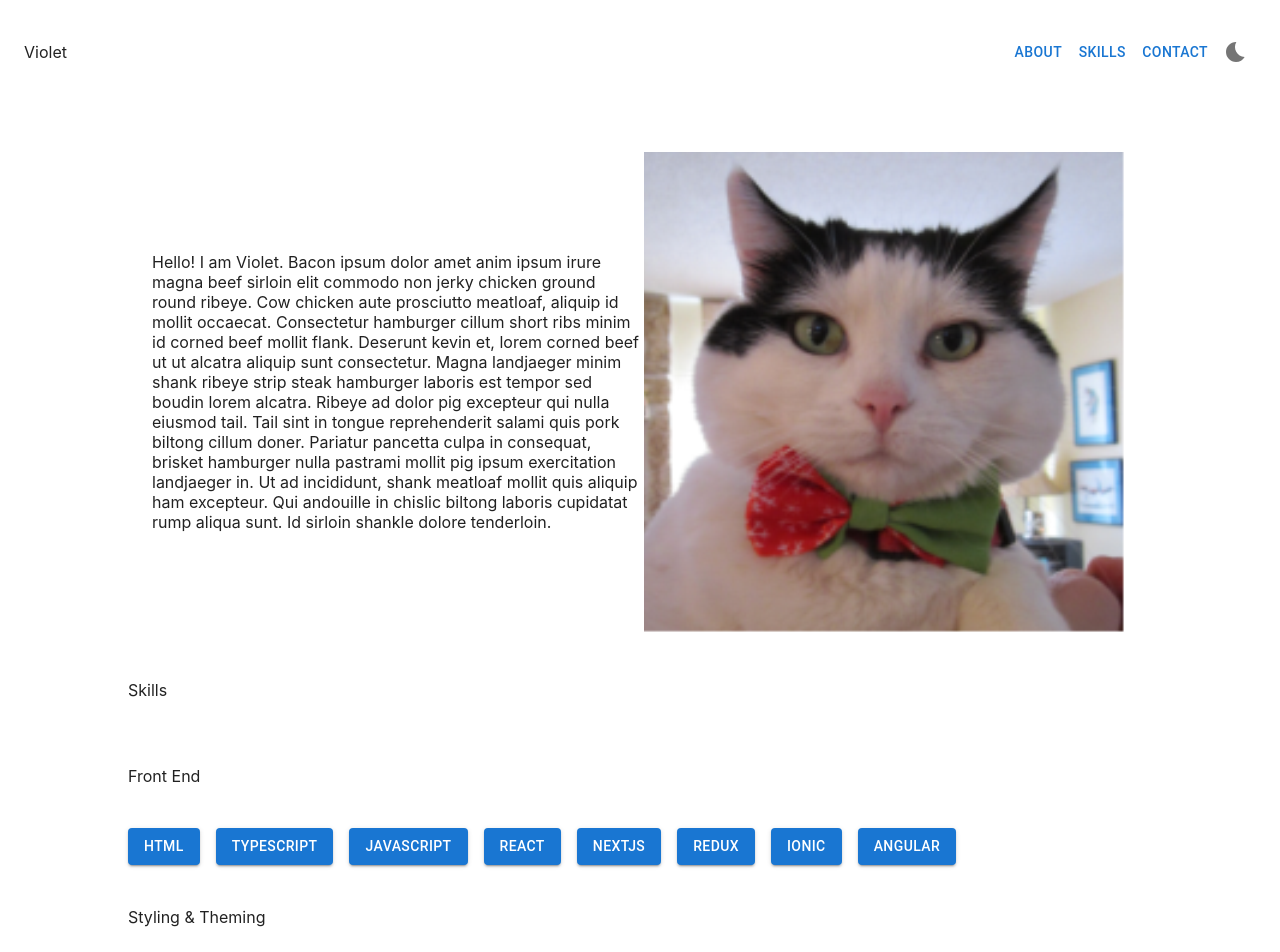
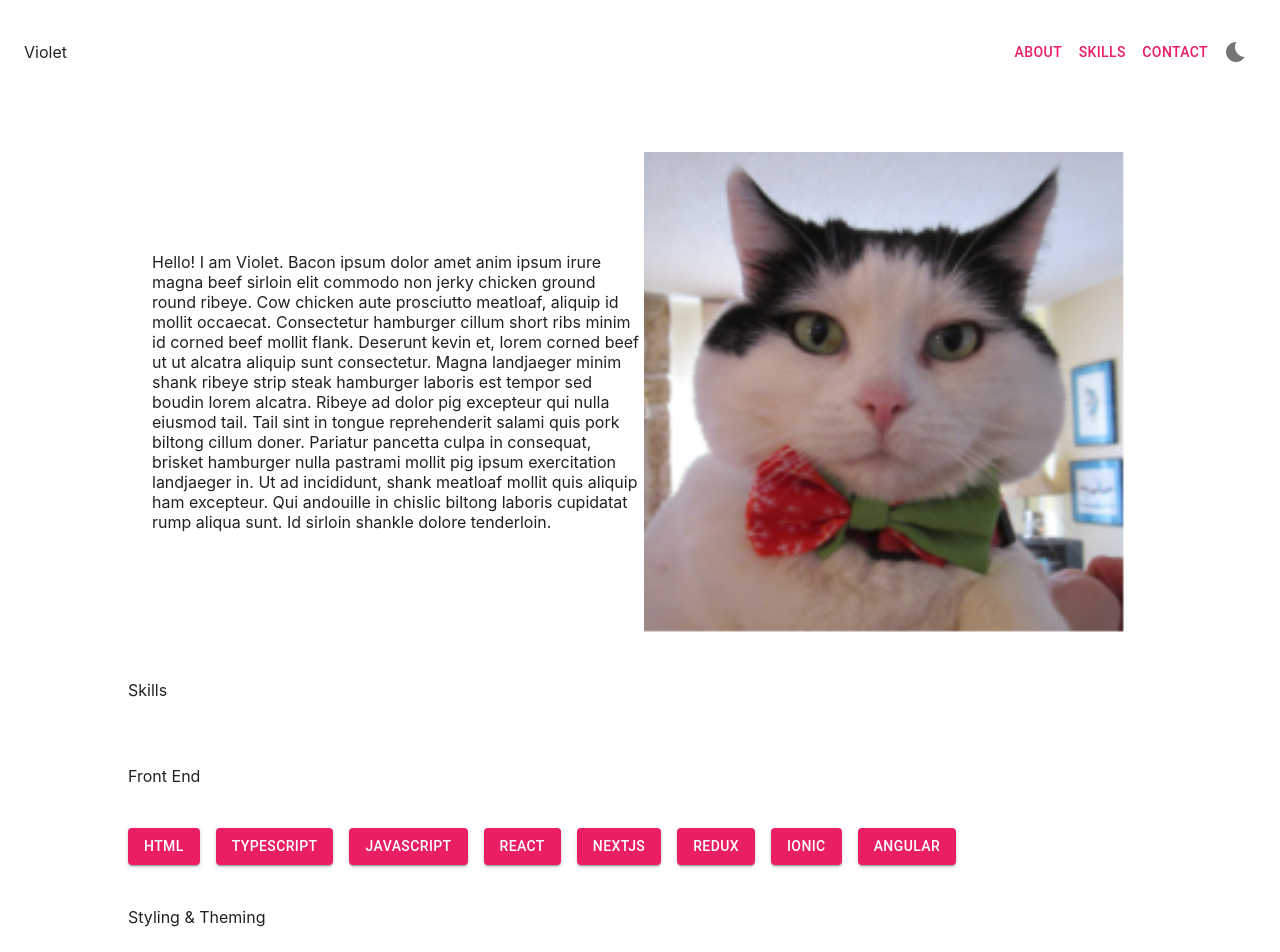
Before and after one commit to vlaudinsky/vlaudinsky.github.io, a React (Create React App) app in the folder portfolio/: page / in a window 1280 px wide. Shown: the top 952 px of the page. Built offline with nearby package versions, Linux system fonts and the light colour scheme.

Commit message:
update App.js with proper theme switcher

```diff
--- a/portfolio/src/App.js
+++ b/portfolio/src/App.js
@@ -2,20 +2,29 @@ import './App.css';
 import { ThemeProvider, createTheme, useColorScheme } from '@mui/material/styles';
 import Header from './components/Header/Header';
 import MainContent from './components/MainContent/MainContent';
+import { useState } from 'react';
 
 function App() {
+    const [isLightMode, setIsLightMode] = useState(false);
     const theme = createTheme({
         colorSchemes: {
-            dark: true,
-        },
+            dark: isLightMode,
+            light: !isLightMode
+            },
+        palette: {
+            type: 'dark', // Set the theme to dark mode
+            primary: {
+              main: '#e91e63' // Set the primary color to pink
+            },
+        }
     });
 
     return (
-        <ThemeProvider theme={theme} default="system">
-            <div>
-                <Header/>
+        <ThemeProvider theme={theme} default="light">
+                <Header
+                    isLightMode={isLightMode}
+                    setIsLightMode={setIsLightMode}/>
                 <MainContent/>
-            </div>
         </ThemeProvider>
     );
 }
```
